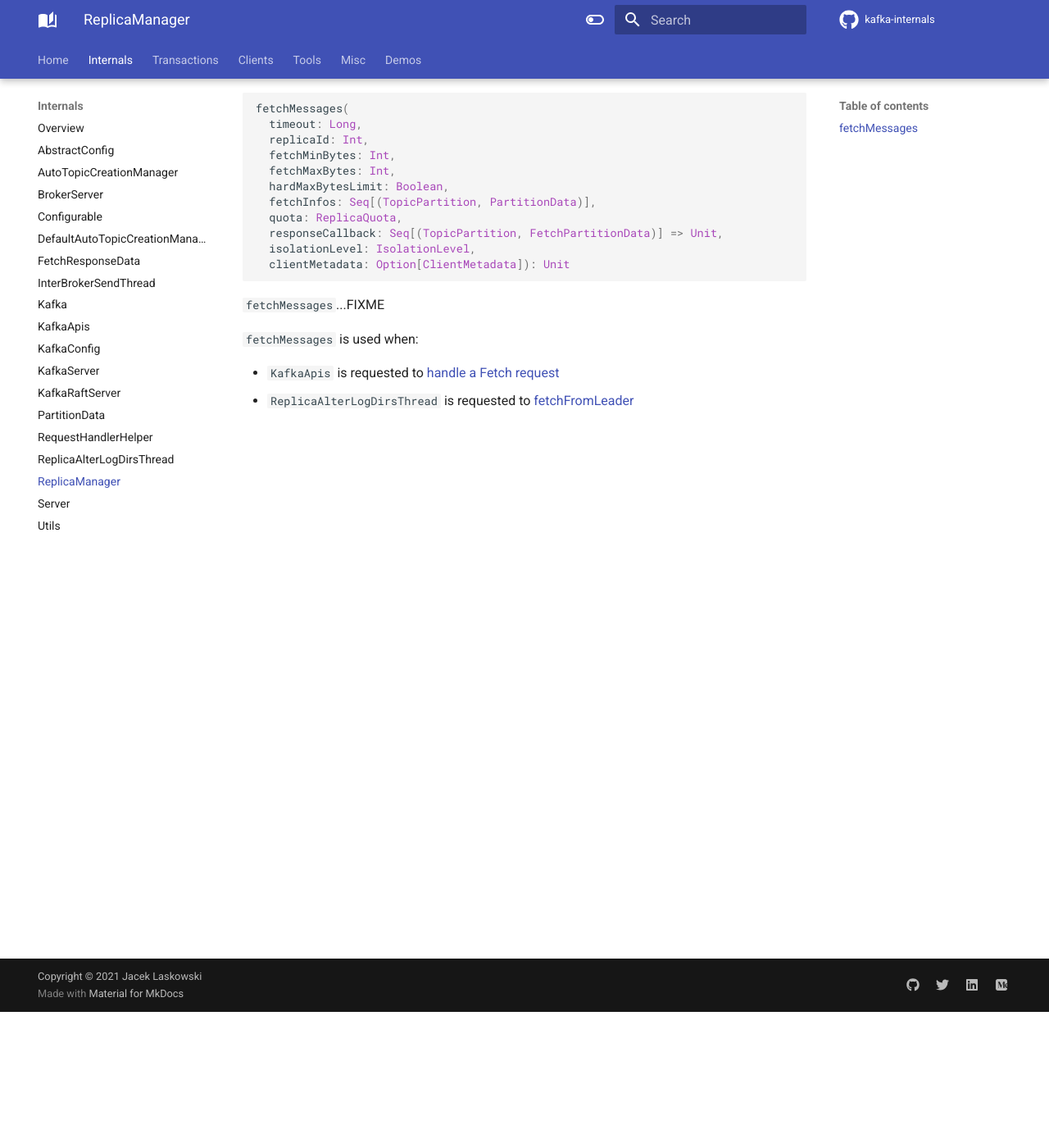
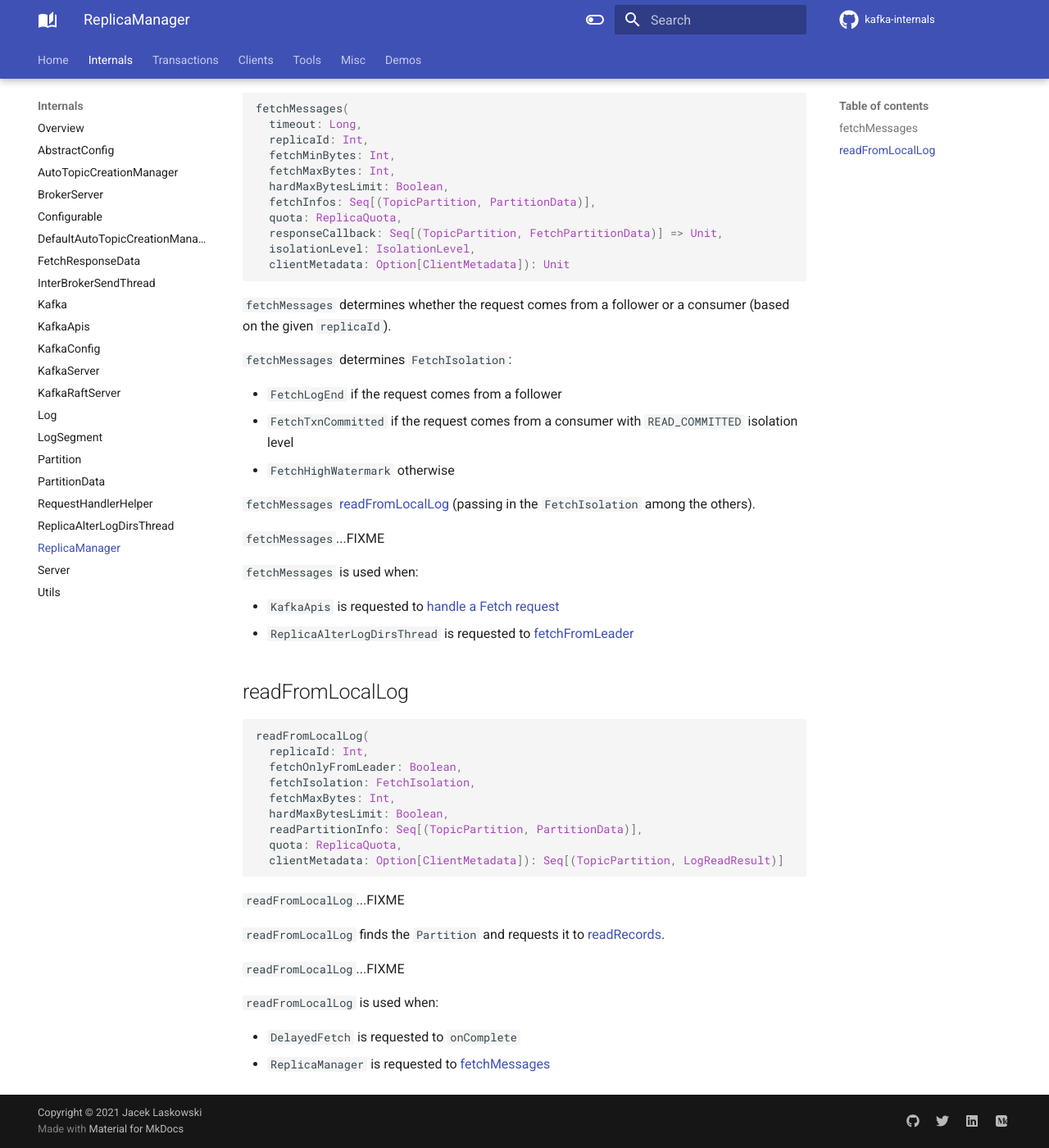
Before and after one commit to japila-books/kafka-internals, an MkDocs documentation site: the page built from docs/ReplicaManager.md, in a window 1280 px wide and 1400 px high, scrolled down 166 px. Shown: the whole window at 82% size. Built offline with MkDocs 1.6.1 and Material for MkDocs 9.7.7, drawn with Linux system fonts in a browser that asks for light colours; comment, search, counter and statistics services are not loaded.

Commit message:
Reading messages per FetchIsolation / IsolationLevel

````diff
--- a/docs/ReplicaManager.md
+++ b/docs/ReplicaManager.md
@@ -16,9 +16,44 @@ fetchMessages(
   clientMetadata: Option[ClientMetadata]): Unit
 ```
 
+`fetchMessages` determines whether the request comes from a follower or a consumer (based on the given `replicaId`).
+
+`fetchMessages` determines `FetchIsolation`:
+
+* `FetchLogEnd` if the request comes from a follower
+* `FetchTxnCommitted` if the request comes from a consumer with `READ_COMMITTED` isolation level
+* `FetchHighWatermark` otherwise
+
+`fetchMessages` [readFromLocalLog](#readFromLocalLog) (passing in the `FetchIsolation` among the others).
+
 `fetchMessages`...FIXME
 
 `fetchMessages` is used when:
 
 * `KafkaApis` is requested to [handle a Fetch request](KafkaApis.md#handleFetchRequest)
 * `ReplicaAlterLogDirsThread` is requested to [fetchFromLeader](ReplicaAlterLogDirsThread.md#fetchFromLeader)
+
+## <span id="readFromLocalLog"> readFromLocalLog
+
+```scala
+readFromLocalLog(
+  replicaId: Int,
+  fetchOnlyFromLeader: Boolean,
+  fetchIsolation: FetchIsolation,
+  fetchMaxBytes: Int,
+  hardMaxBytesLimit: Boolean,
+  readPartitionInfo: Seq[(TopicPartition, PartitionData)],
+  quota: ReplicaQuota,
+  clientMetadata: Option[ClientMetadata]): Seq[(TopicPartition, LogReadResult)]
+```
+
+`readFromLocalLog`...FIXME
+
+`readFromLocalLog` finds the `Partition` and requests it to [readRecords](Partition.md#readRecords).
+
+`readFromLocalLog`...FIXME
+
+`readFromLocalLog` is used when:
+
+* `DelayedFetch` is requested to `onComplete`
+* `ReplicaManager` is requested to [fetchMessages](#fetchMessages)
--- a/mkdocs.yml
+++ b/mkdocs.yml
@@ -118,6 +118,9 @@ nav:
     - KafkaConfig: KafkaConfig.md
     - KafkaServer: KafkaServer.md
     - KafkaRaftServer: KafkaRaftServer.md
+    - Log: Log.md
+    - LogSegment: LogSegment.md
+    - Partition: Partition.md
     - PartitionData: PartitionData.md
     - RequestHandlerHelper: RequestHandlerHelper.md
     - ReplicaAlterLogDirsThread: ReplicaAlterLogDirsThread.md
````
Also changed, not shown: docs/Log.md (added, +92 -0 lines), docs/LogSegment.md (added, +55 -0 lines), docs/Partition.md (added, +22 -0 lines).
